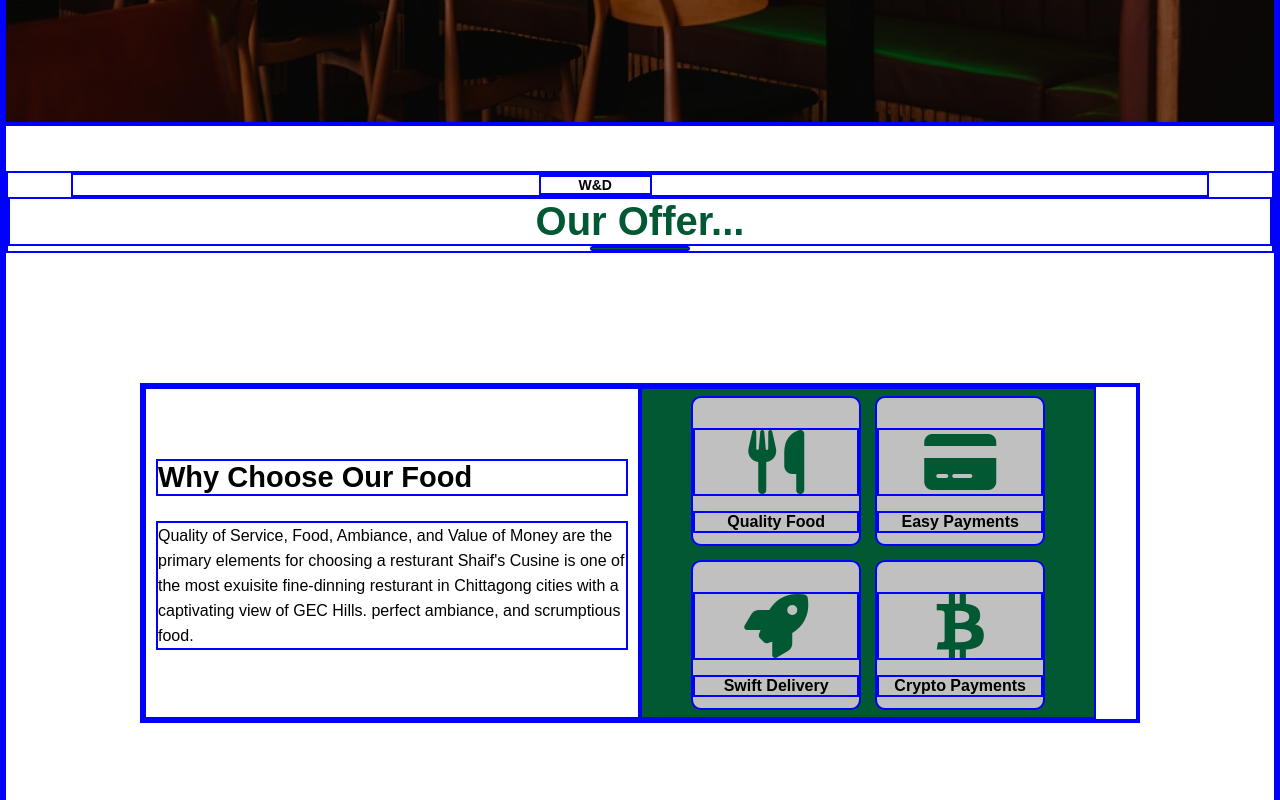
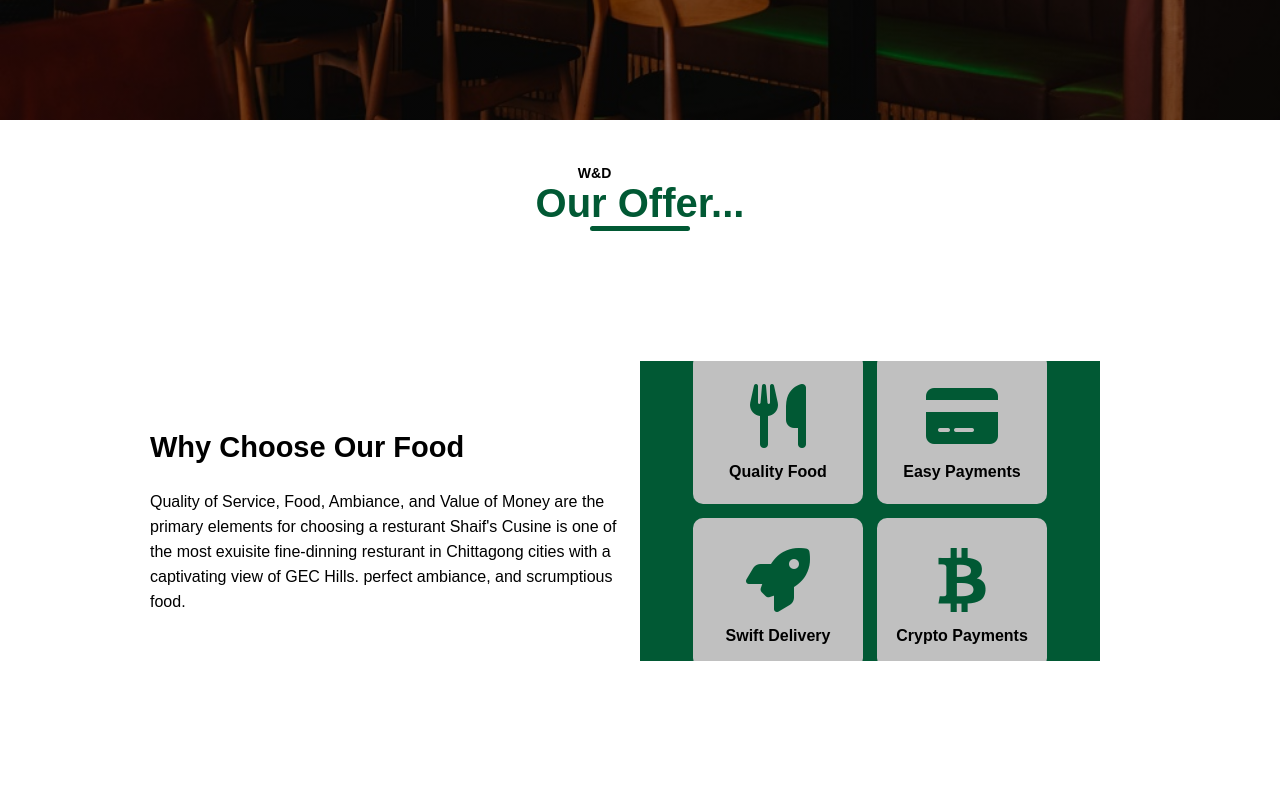
Before and after one commit to Itzdonlexy000/myresturant, a plain HTML site: page index.html in a window 1280 px wide. Shown: the part 680-1480 px from the top of the page. Drawn offline with Linux system fonts and the light colour scheme.

Commit message:
git commit

```diff
--- a/style.css
+++ b/style.css
@@ -5,7 +5,7 @@ Global_styles
 *{
     margin: 0;
     padding: 0;
-     border: 2px solid blue;
+     /* border: 2px solid blue;           */
     box-sizing: border-box;
     font-family: sans-serif;
 }
@@ -335,7 +335,7 @@ about_section_starts
 .second-section .boxes{
     flex: 0 0 46%;
     width: 100%;
-    min-height: 300px;
+    height: 300px;
     display: flex;
     flex-wrap: wrap;
     justify-content: center;
```
